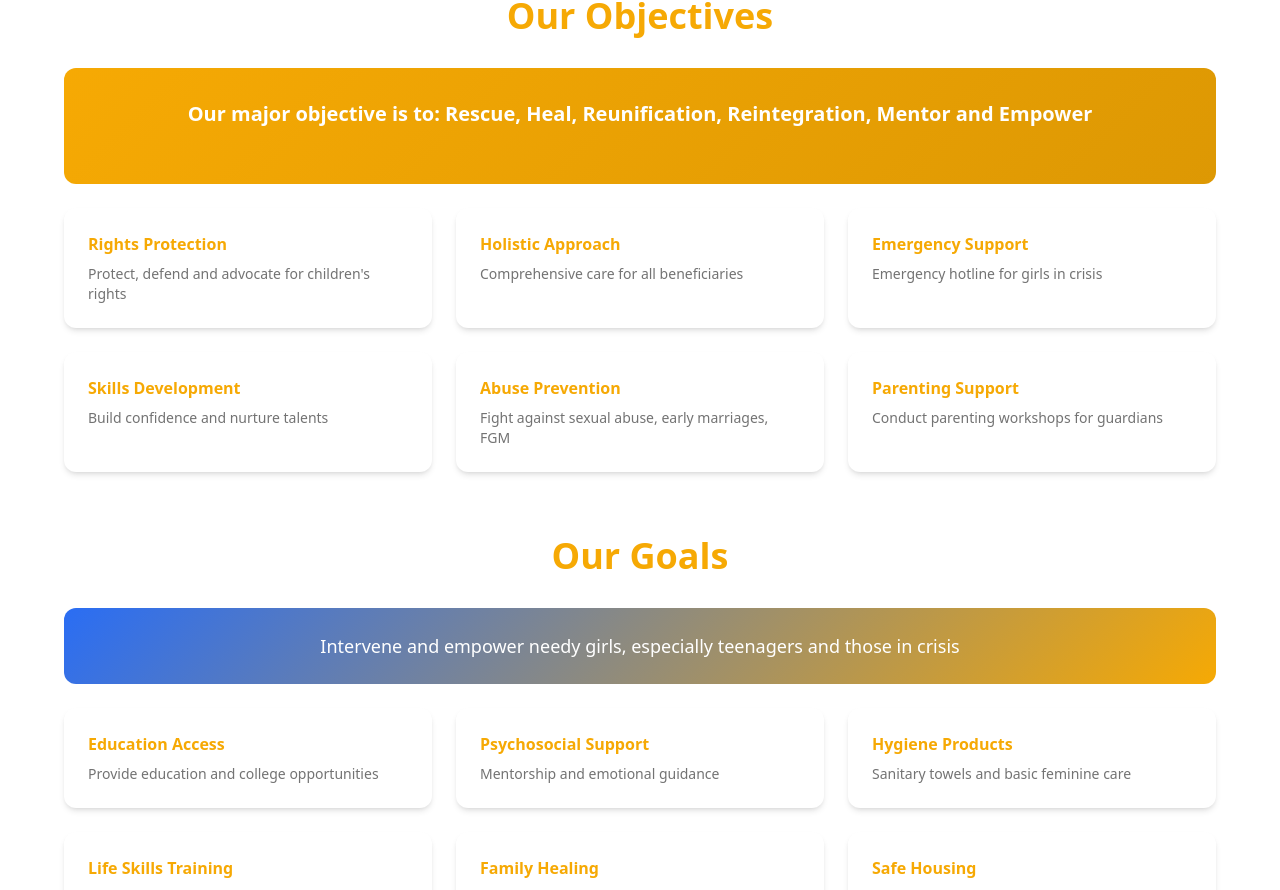
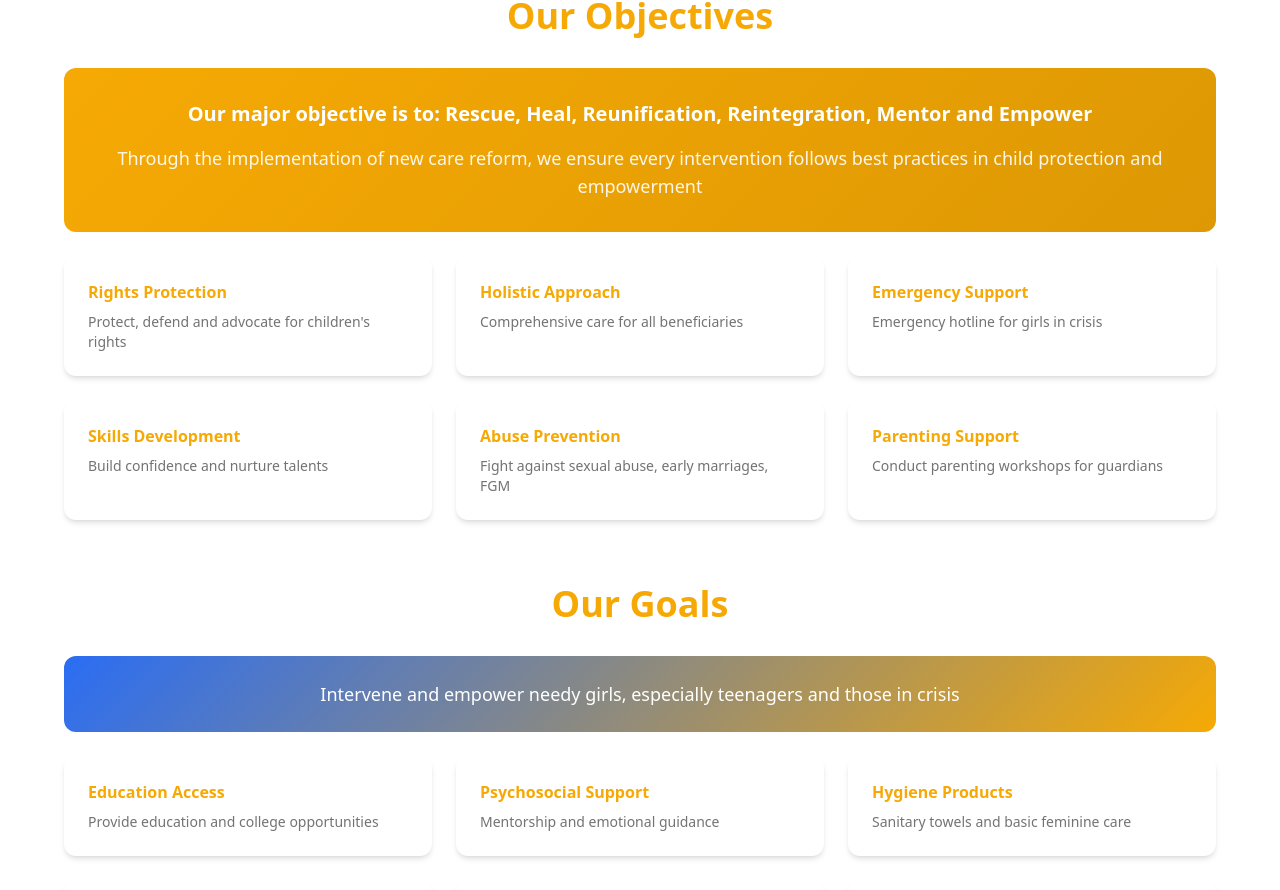
Before and after one commit to jeymo092/rays-of-dawn-web-57, a React (Vite) app: page /about in a window 1280 px wide. Shown: the part 2147-3037 px from the top of the page. Built offline with nearby package versions, Linux system fonts and the light colour scheme.

Commit message:
Add care reform update to objectives

```diff
--- a/src/pages/About.tsx
+++ b/src/pages/About.tsx
@@ -135,8 +135,11 @@ const About = () => {
                 Our Objectives
               </h2>
               <div className="bg-gradient-hope rounded-lg p-8 text-white mb-6">
-                <p className="text-xl font-semibold text-center mb-6">
+                <p className="text-xl font-semibold text-center mb-4">
                   Our major objective is to: Rescue, Heal, Reunification, Reintegration, Mentor and Empower
+                </p>
+                <p className="text-lg text-center opacity-90">
+                  Through the implementation of new care reform, we ensure every intervention follows best practices in child protection and empowerment
                 </p>
               </div>
               <div className="grid grid-cols-1 md:grid-cols-2 lg:grid-cols-3 gap-6">
```
